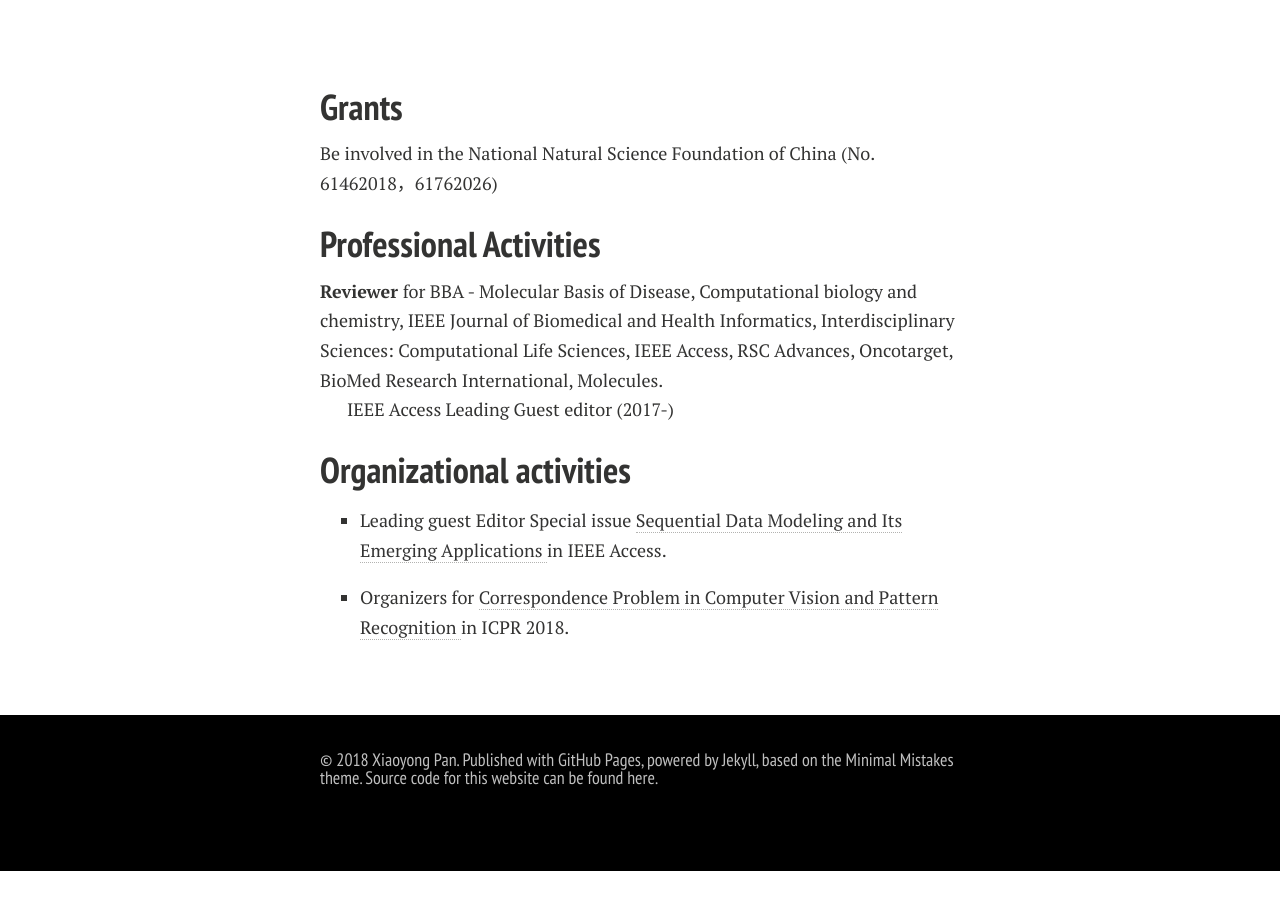
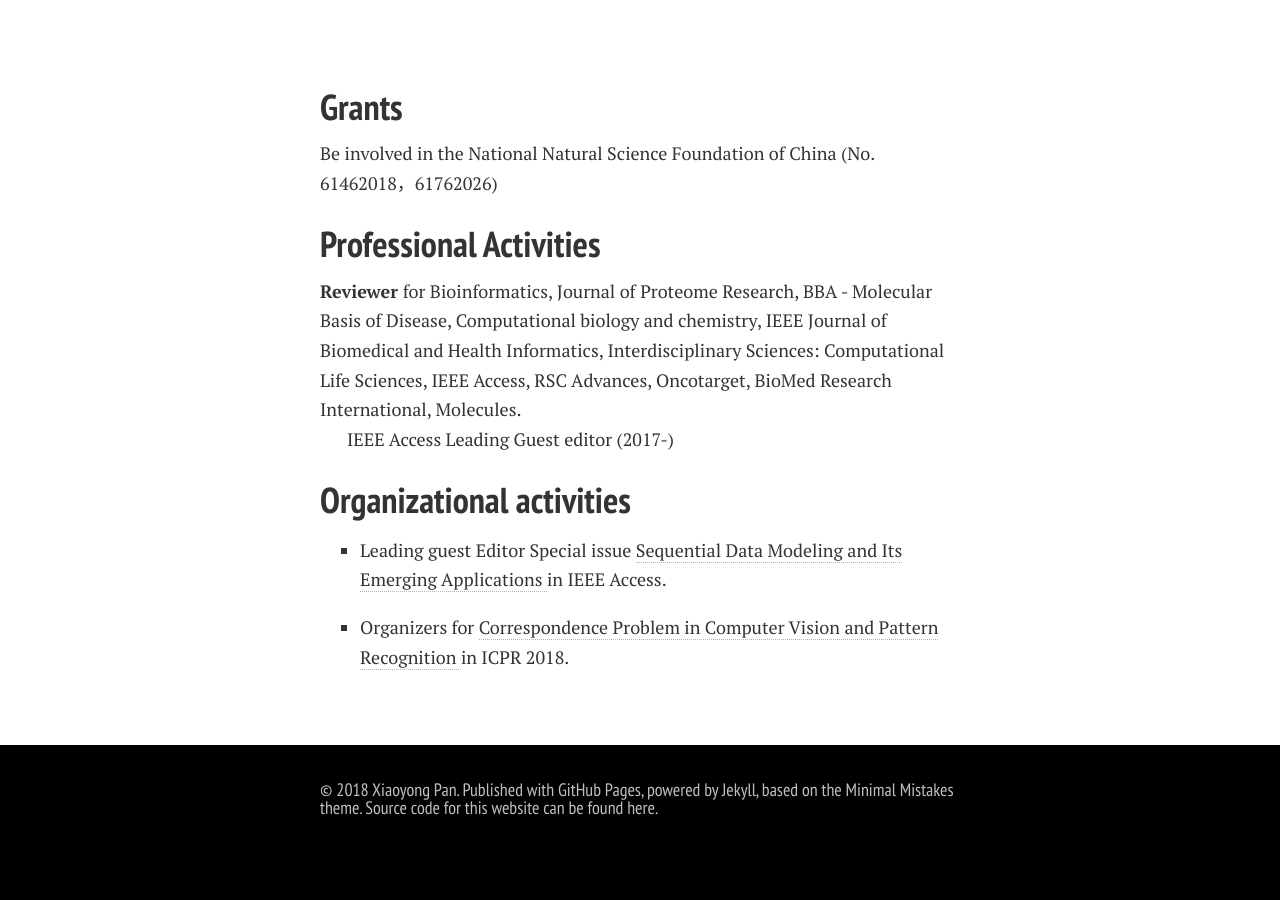
Before and after one commit to xypan1232/xypan1232.github.io, a Jekyll site: the page built from publications.md, in a window 1280 px wide and 900 px high, scrolled down 3293 px. Built offline with Jekyll 4.4.1, drawn with Linux system fonts in a browser that asks for light colours; nearby versions of some CDN libraries; Markdown is read by kramdown in place of the engine named in the settings; before the commit the page ends 4164 px from its top, so only the background shows below that.

Commit message:
Update publications.md

```diff
--- a/publications.md
+++ b/publications.md
@@ -93,7 +93,7 @@ See my Publication at <a href="https://scholar.google.com/citations?hl=en&user=Y
 Be involved in the National Natural Science Foundation of China (No. 61462018，61762026)
 
 ## Professional Activities
-<b>Reviewer </b> for BBA - Molecular Basis of Disease, Computational biology and chemistry, IEEE Journal of Biomedical and Health Informatics, Interdisciplinary Sciences: Computational Life Sciences, IEEE Access, RSC Advances, Oncotarget, BioMed Research International, Molecules.<br>
+<b>Reviewer </b> for Bioinformatics, Journal of Proteome Research, BBA - Molecular Basis of Disease, Computational biology and chemistry, IEEE Journal of Biomedical and Health Informatics, Interdisciplinary Sciences: Computational Life Sciences, IEEE Access, RSC Advances, Oncotarget, BioMed Research International, Molecules.<br>
 
 IEEE Access Leading Guest editor (2017-) <br>
 
```
